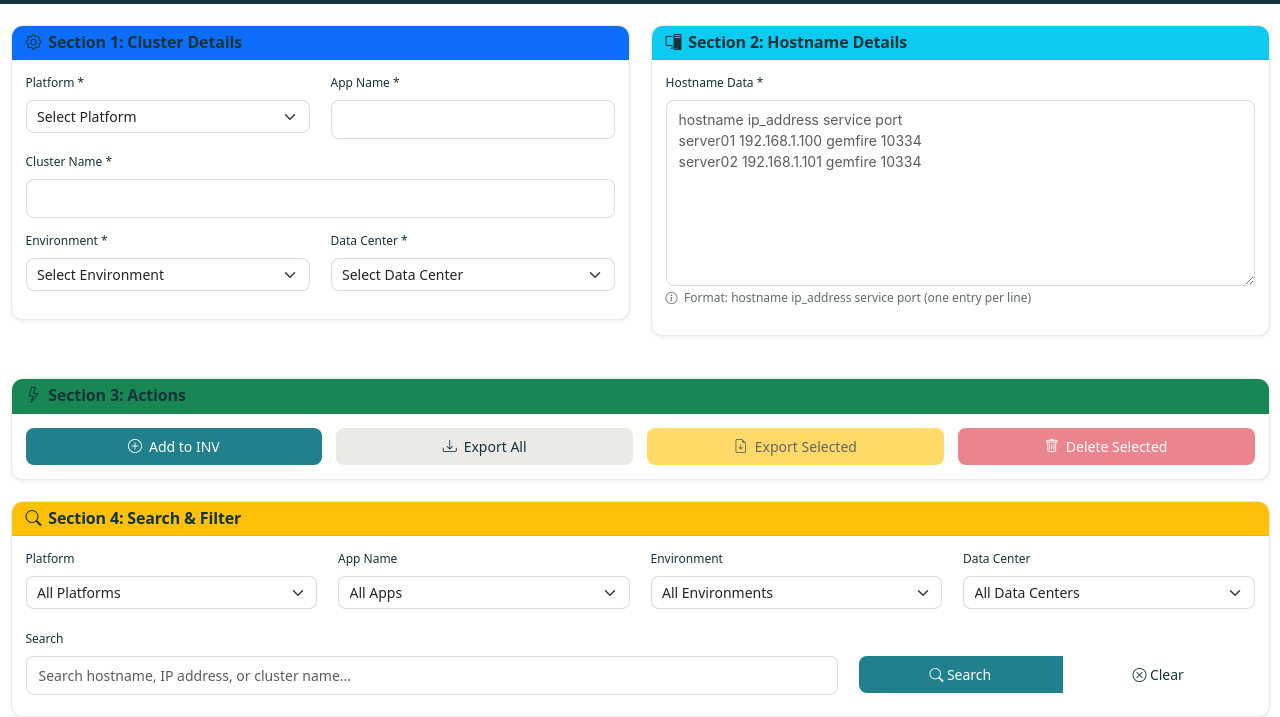
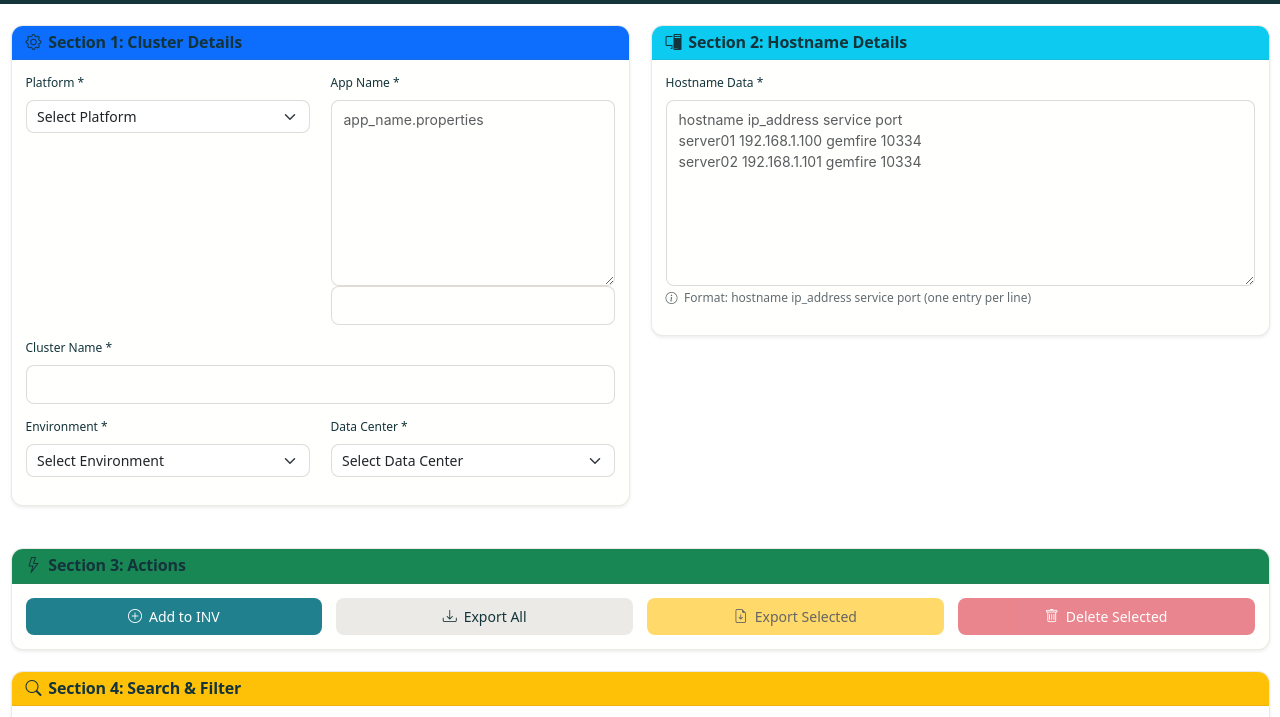
Before and after one commit to YashwanthGowdaM/server_inventory_management, a plain HTML site: page index.html in a window 1280 px wide. Shown: the part 46-763 px from the top of the page. Drawn offline with nearby package versions, Linux system fonts and the light colour scheme; a web font is replaced by a local one.

Commit message:
Update index.html

```diff
--- a/index.html
+++ b/index.html
@@ -52,6 +52,9 @@
                                 </div>
                                 <div class="col-md-6 mb-3">
                                     <label for="appName" class="form-label">App Name *</label>
+                                    <textarea class="form-control" id="hostnameData" rows="8"
+                                placeholder="app_name.properties"
+                                required></textarea>
                                     <input type="text" class="form-control" id="appName" required>
                                 </div>
                             </div>
```
